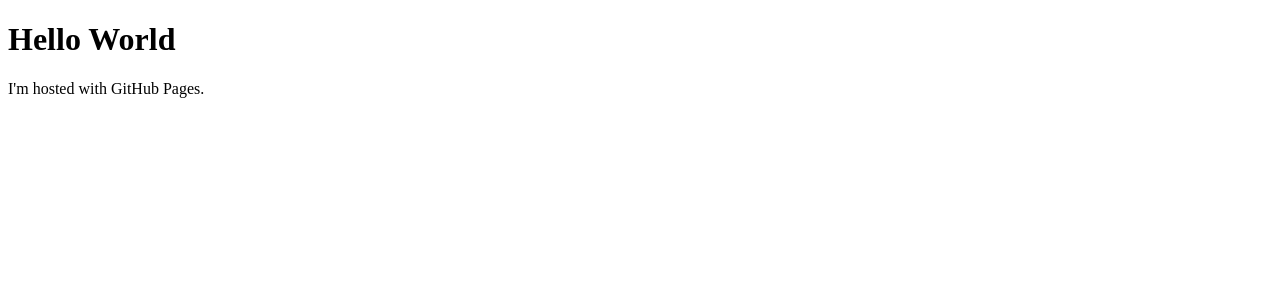
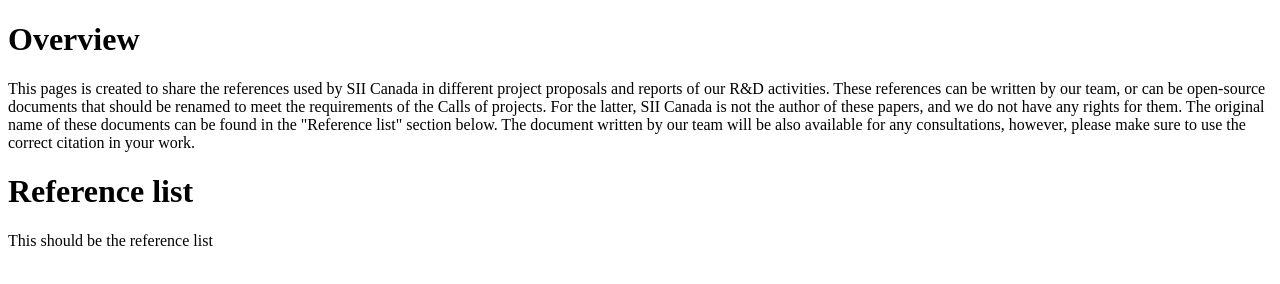
Before and after one commit to siiengineering/PublicSharedFiles, a plain HTML site: page docs/index.html in a window 1280 px wide. Drawn offline with Linux system fonts and the light colour scheme.

Commit message:
Update index.html

```diff
--- a/docs/index.html
+++ b/docs/index.html
@@ -1,7 +1,15 @@
 <!DOCTYPE html>
 <html>
 <body>
-<h1>Hello World</h1>
-<p>I'm hosted with GitHub Pages.</p>
+<h1>Overview</h1>
+<p>This pages is created to share the references used by SII Canada in different project proposals and reports of our R&D activities.
+These references can be written by our team, or can be open-source documents that should be renamed to meet the requirements of the Calls of projects.
+For the latter, SII Canada is not the author of these papers, and we do not have any rights for them.
+The original name of these documents can be found in the "Reference list" section below.
+The document written by our team will be also available for any consultations, however, please make sure to use the correct citation in your work.</p>
+
+<h1>Reference list</h1>
+<p>This should be the reference list</p>
+
 </body>
 </html>
```
